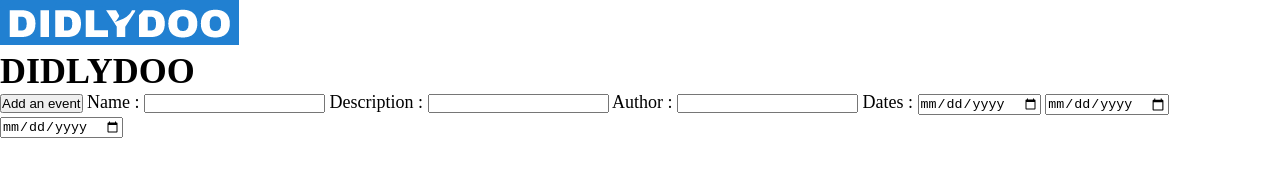
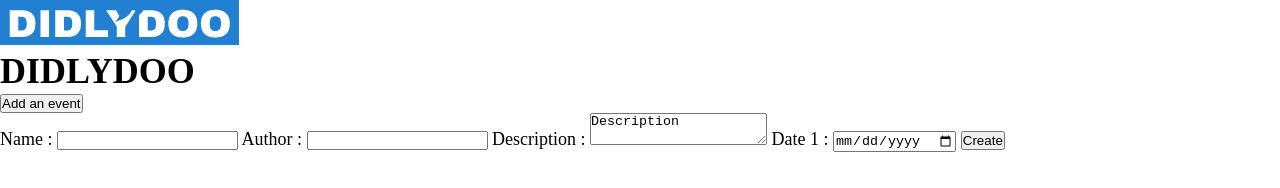
Before and after one commit to nathvda/diddlydoo-app, a plain HTML site: page index.html in a window 1280 px wide. Drawn offline with Linux system fonts and the light colour scheme.

Commit message:
Suite du form

```diff
--- /dev/null
+++ b/assets/validateInput.js
@@ -0,0 +1,5 @@
+//Cette fonction prend un string comme argument
+//et vérifie si ce string contient min 1 caractère, et max 256 caractères.
+export function validateInput(input){
+   if
+}
--- a/index.html
+++ b/index.html
@@ -16,19 +16,18 @@
         <img id="logo" src="./assets/logo.png" alt="logo">
         <h1>DIDLYDOO</h1>
     </header>
-    <div class="addEvent">
-        <button arial-label="Add a new event" class="add">Add an event</button>
+    <button arial-label="Add a new event" class="add">Add an event</button>
+    <form action ="//http://localhost:3000/api/events/" method="post" class="addEvent" id="myform">
         <label for="name">Name :</label>
-        <input type="text" name="name" class="input_name">
+        <input type="text" name="name" class="input_name" id="name">
+        <label for="author">Author :</label>
+        <input type="text" name="author" class="input_author" id="author">
         <label for="description">Description :</label>
-        <input type="text" name="description" class="input_description">
-        <label for="description">Author :</label>
-        <input type="text" name="author" class="input_author">
-        <label for="description">Dates :</label>
+        <textarea type="text" name="description" class="input_description" id="description">Description</textarea>
+        <label for="date1">Date 1 :</label>
         <input type="date" name="date1" id="date1">
-        <input type="date" name="date2" id="date2">
-        <input type="date" name="date3" id="date3">
-    </div>
+        <input type="submit" value="Create" />
+    </form>
     <footer></footer>
 </body>
 
```
